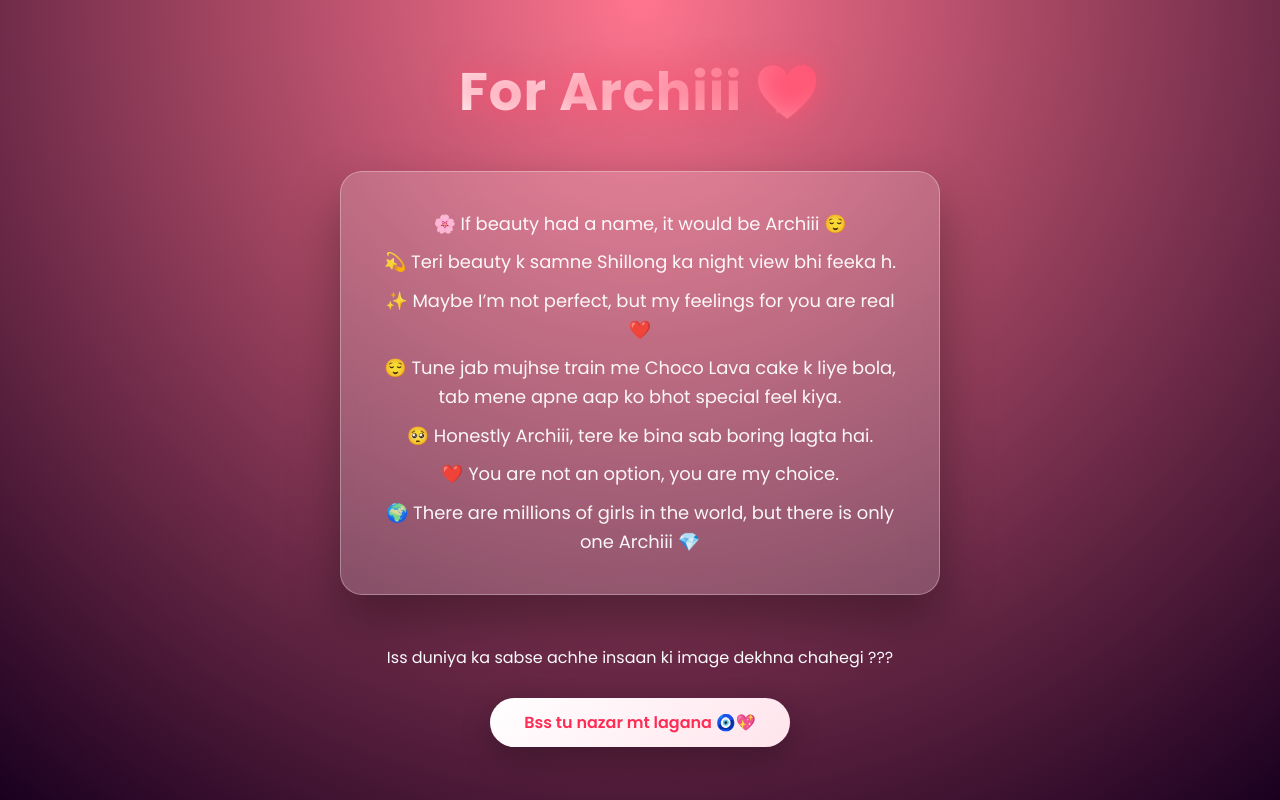
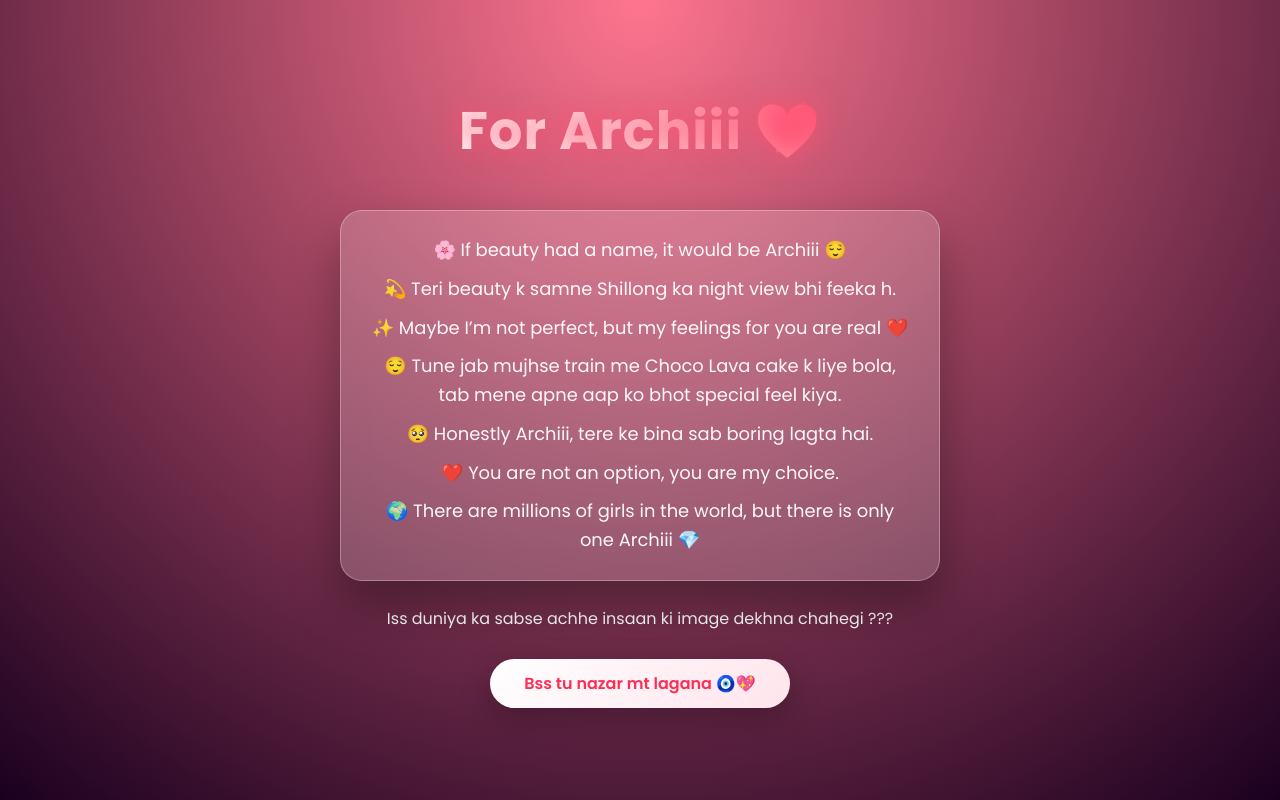
Before and after one commit to Lakhnavi6421/new-app, a React (Vite) app: page /archiii in a window 1280 px wide. Built offline with nearby package versions, Linux system fonts and the light colour scheme.

Commit message:
manage padding

```diff
--- a/src/pages/Archiii.jsx
+++ b/src/pages/Archiii.jsx
@@ -16,7 +16,7 @@ export default function Archiii() {
         <p>❤️ You are not an option, you are my choice.</p>
         <p>🌍 There are millions of girls in the world, but there is only one Archiii 💎</p>
       </div>
-        <br /><br />
+        <br />
     <div>Iss duniya ka sabse achhe insaan ki image dekhna chahegi ???</div>
 
 <button onClick={() => navigate("/photos")}>
--- a/src/styles.css
+++ b/src/styles.css
@@ -284,7 +284,7 @@ button:hover {
 /* Special Premium Card */
 .special-card {
   margin-top: 20px;
-  padding: 28px 32px;
+  padding: 15px 28px;
   border-radius: 22px;
   background: rgba(255, 255, 255, 0.18);
   backdrop-filter: blur(14px);
```
